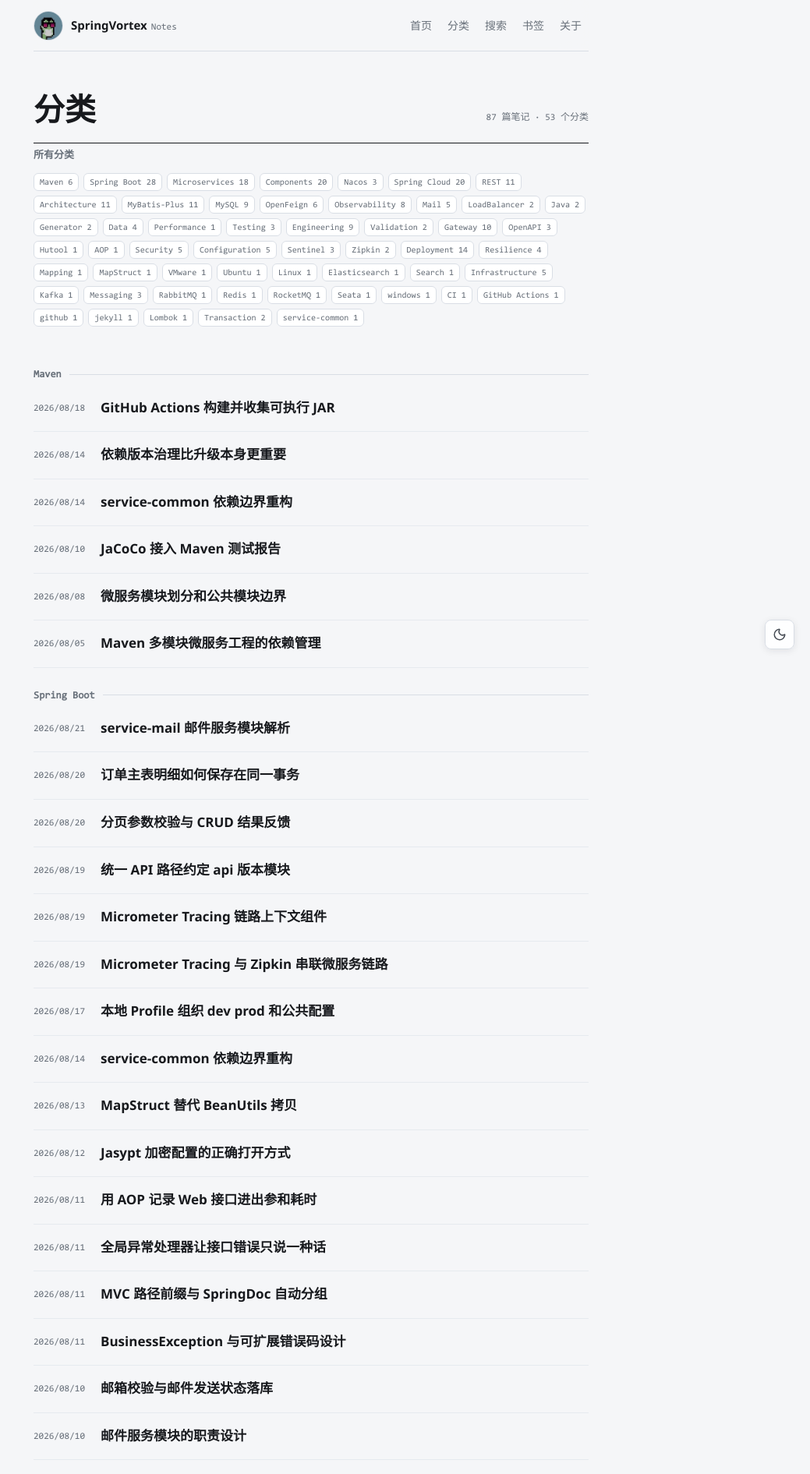
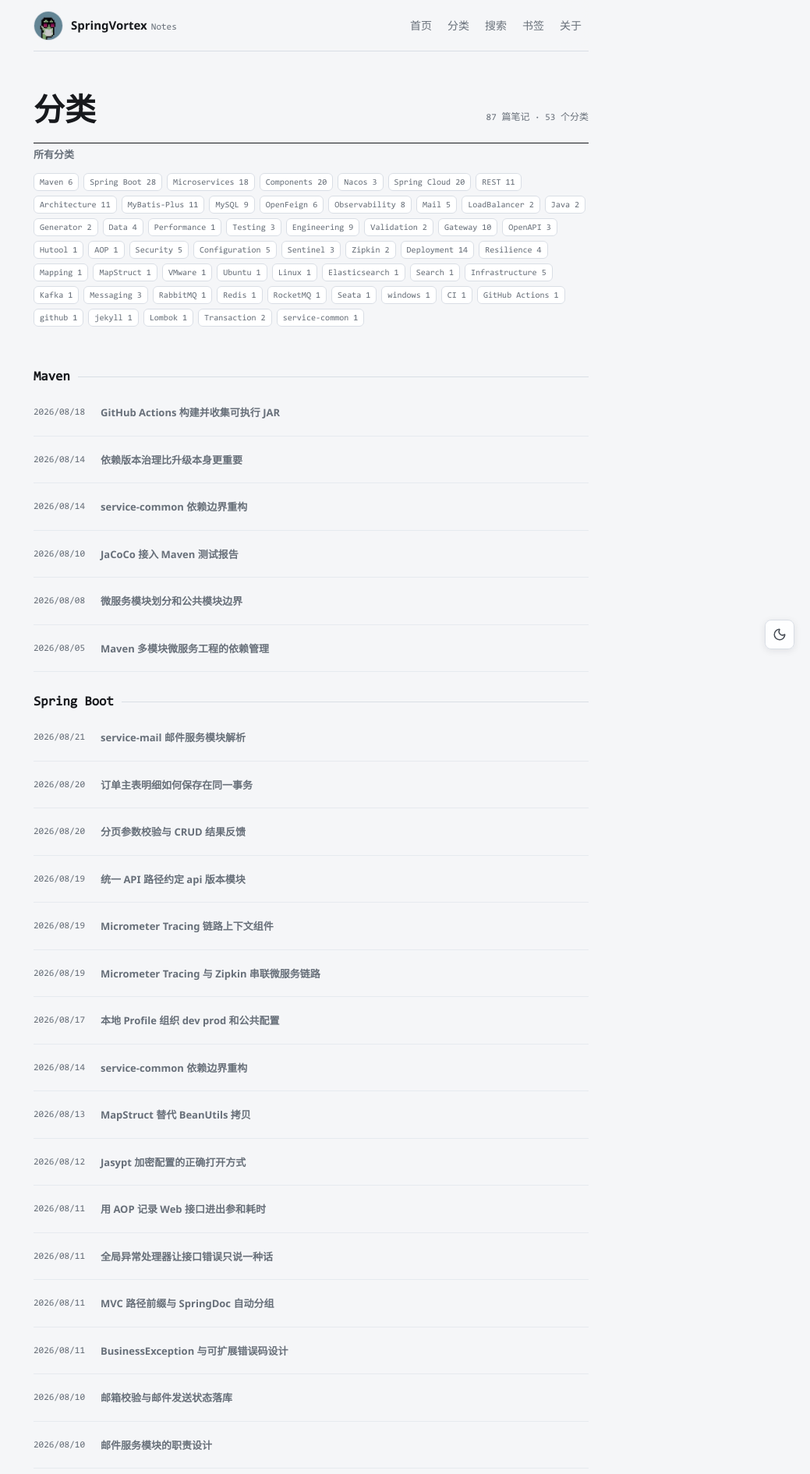
Before and after one commit to springvortex/springvortex.github.io, a Jekyll site: the page built from pages/categories.html, in a window 1280 px wide. Shown: the top 1891 px of the page at 78% size, without its empty margins (241-1280 px from the left). Built offline with Jekyll 4.4.1, drawn with Linux system fonts in a browser that asks for light colours.

Commit message:
style(category): 调整分类列表层级与布局

```diff
--- a/static/css/page.css
+++ b/static/css/page.css
@@ -177,7 +177,14 @@
 }
 
 .page-categories .list-post > h2 {
+  color: var(--text);
+  font-size: 17px;
   scroll-margin-top: 90px;
+}
+
+.page-categories .list-post li .title a {
+  color: var(--text-muted);
+  font-size: 13px;
 }
 
 .page-search #search-input {
@@ -318,4 +325,17 @@
   .list-post .categories {
     grid-column: 1;
   }
+
+  .page-categories .list-post li {
+    grid-template-columns: 86px minmax(0, 1fr);
+  }
+
+  .page-categories .list-post li .date {
+    grid-column: 1;
+    padding-top: 1px;
+  }
+
+  .page-categories .list-post li .title {
+    grid-column: 2;
+  }
 }
```
